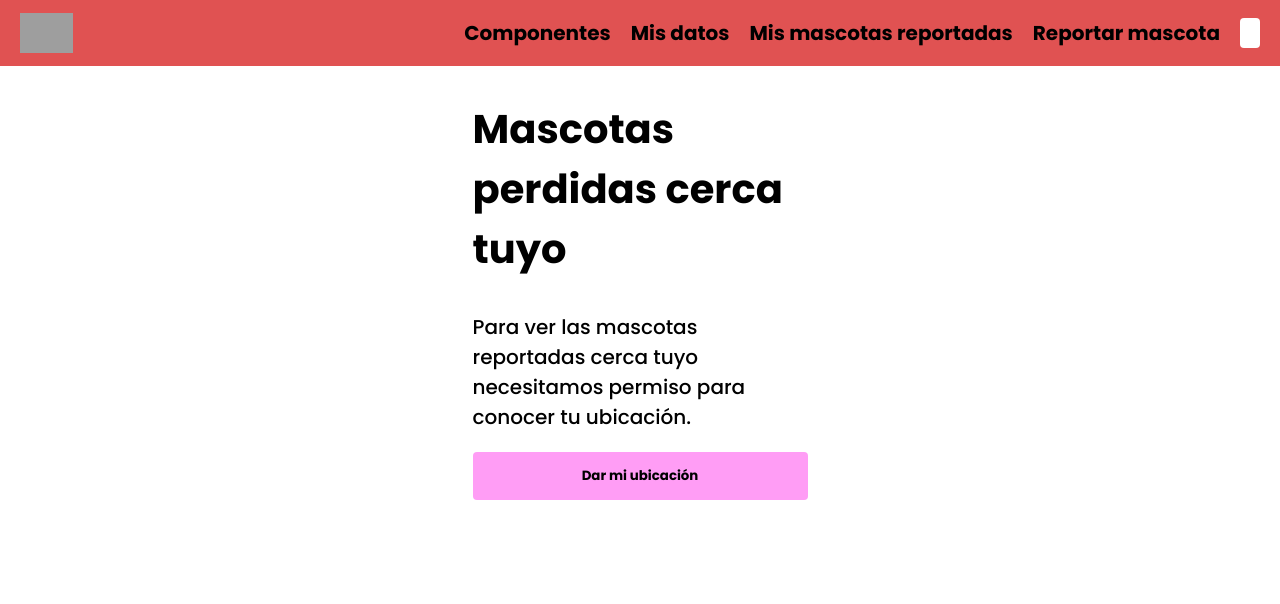
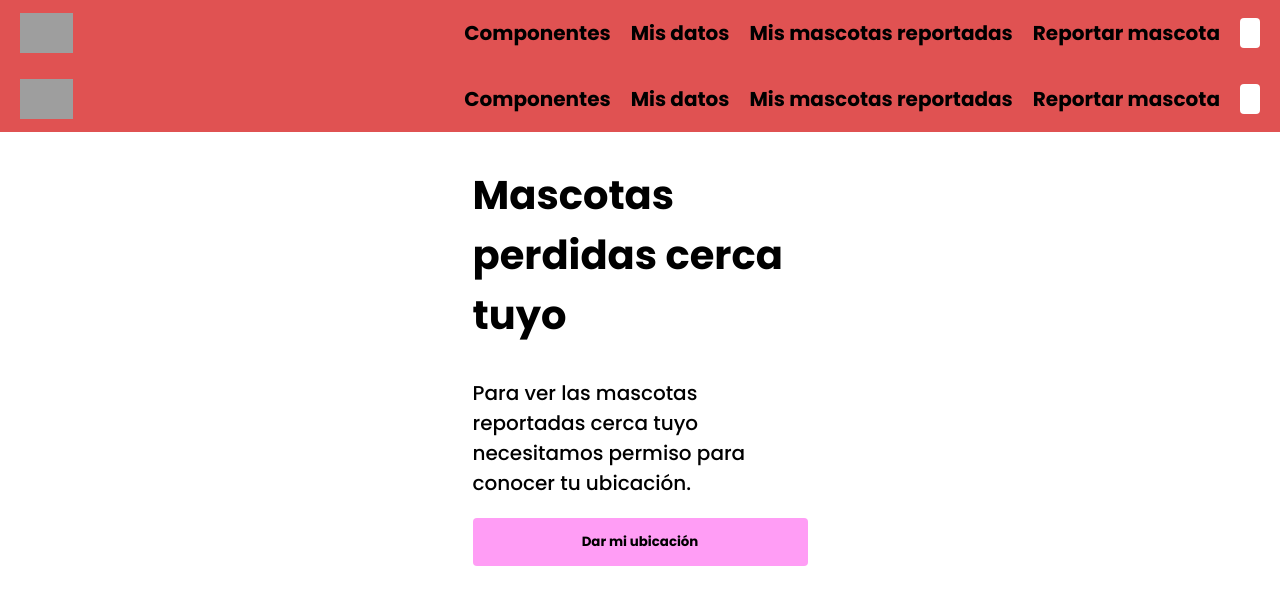
Before and after one commit to RichardIrala/mascotas-perdidas-webapp-m8-react, a React app: page / in a window 1280 px wide. Shown: the top 604 px of the page. Built offline with nearby package versions, Linux system fonts and the light colour scheme; grey boxes are pictures that could not be loaded.

Commit message:
Se agrego el Header al Layout

```diff
--- a/src/components/Layout.tsx
+++ b/src/components/Layout.tsx
@@ -1,5 +1,11 @@
 import React from "react";
 import { Outlet } from "react-router-dom";
+import { Header } from "./Header";
 export const Layout = () => {
-  return <Outlet />;
+  return (
+    <div>
+      <Header />
+      <Outlet />
+    </div>
+  );
 };
```
